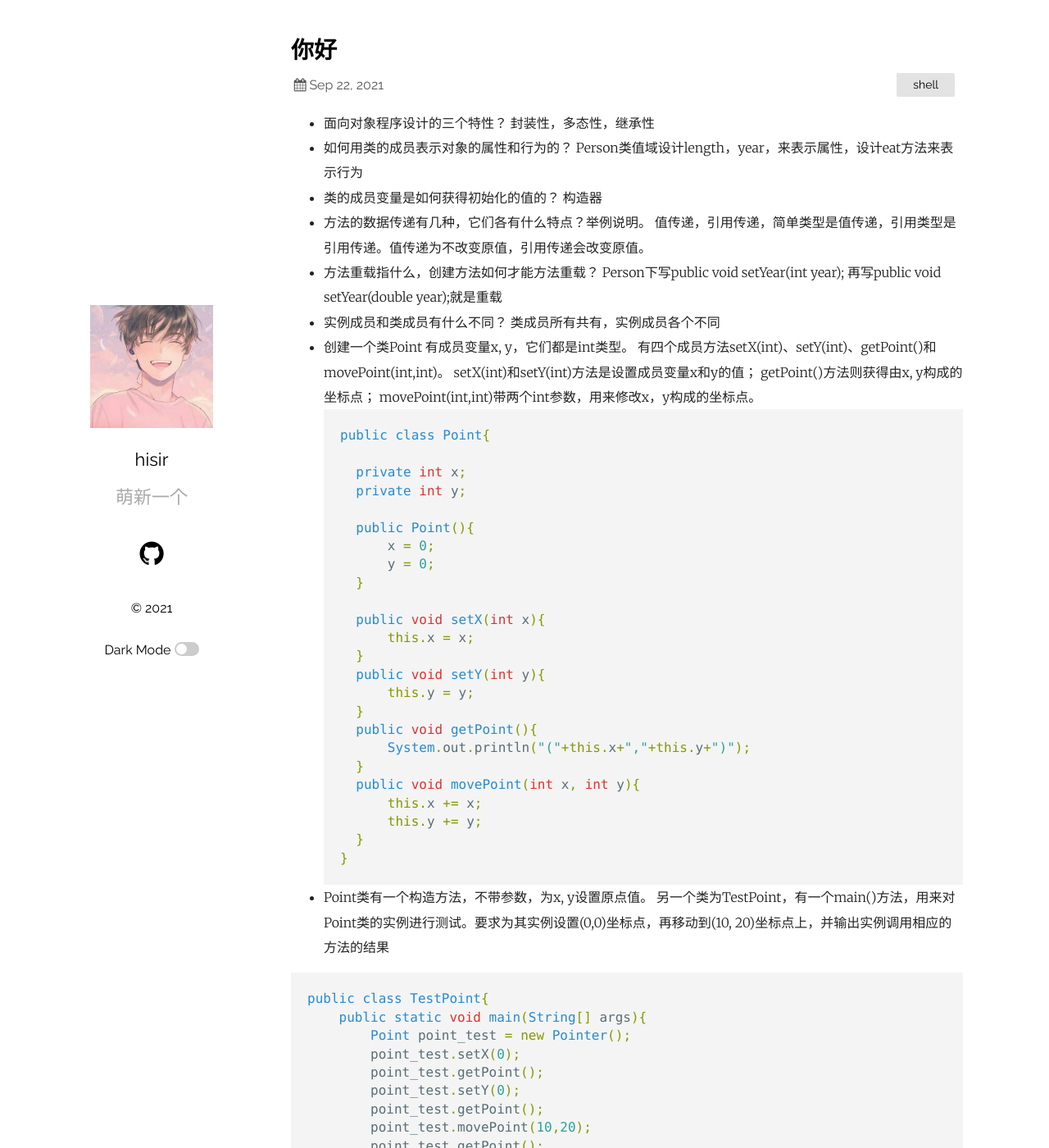
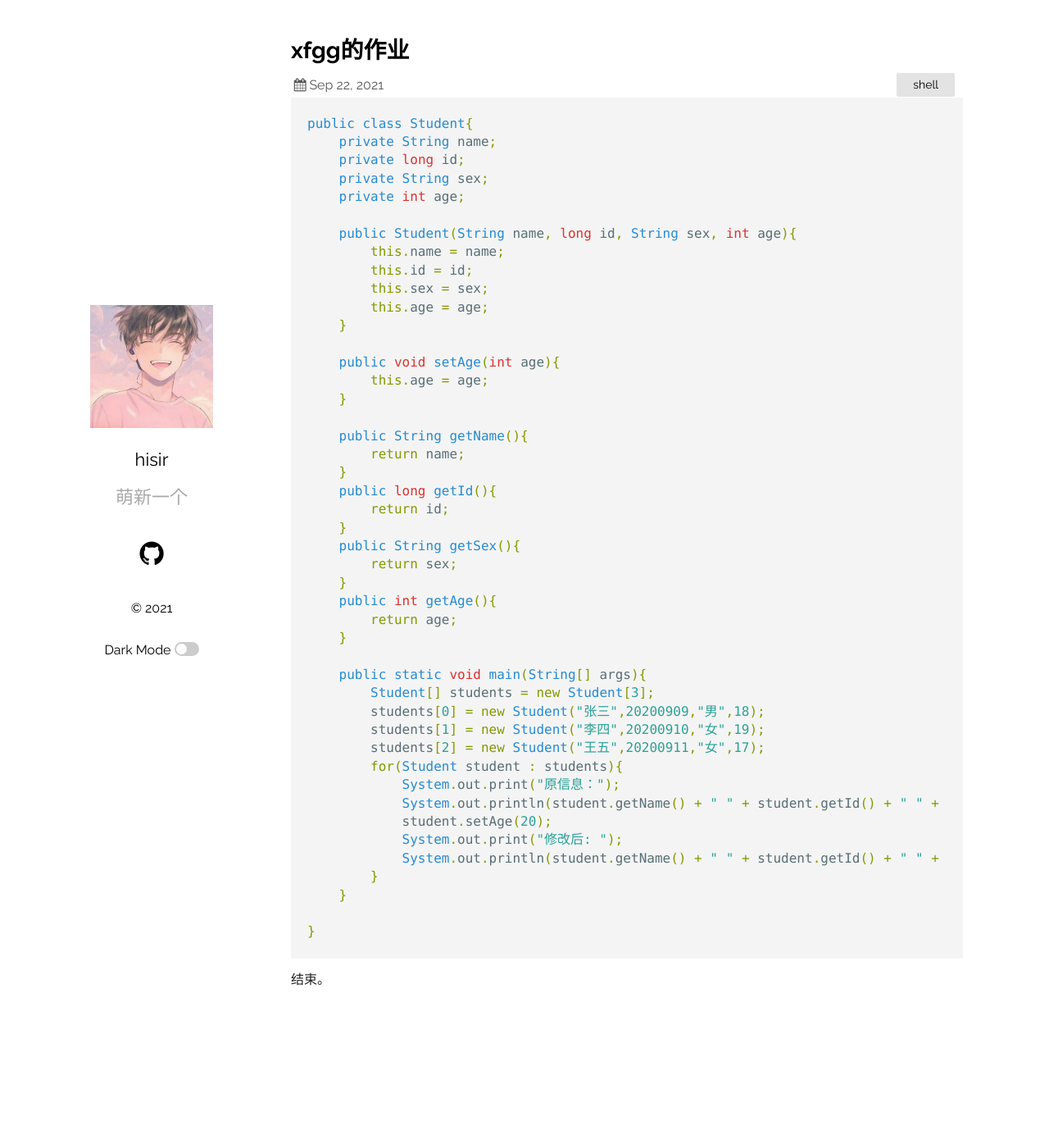
Before and after one commit to Hisir0909/Hisir0909.github.io, a Jekyll site: the page built from _posts/2021-9-22-my-work.markdown, in a window 1280 px wide and 1400 px high. Shown: the whole window at 82% size. Built offline with Jekyll 4.4.1, drawn with Linux system fonts in a browser that asks for light colours.

Commit message:
Update 2021-9-22-my-work.markdown

````diff
--- a/_posts/2021-9-22-my-work.markdown
+++ b/_posts/2021-9-22-my-work.markdown
@@ -1,68 +1,56 @@
 ---
 layout: post
-title: "你好"
+title: "xfgg的作业"
 data: 2021-9-21 22:13:55 CST
 categories: shell
 ---
-* 面向对象程序设计的三个特性？
-封装性，多态性，继承性
-* 如何用类的成员表示对象的属性和行为的？
-Person类值域设计length，year，来表示属性，设计eat方法来表示行为
-* 类的成员变量是如何获得初始化的值的？
-构造器
-* 方法的数据传递有几种，它们各有什么特点？举例说明。
-值传递，引用传递，简单类型是值传递，引用类型是引用传递。值传递为不改变原值，引用传递会改变原值。
-* 方法重载指什么，创建方法如何才能方法重载？
-Person下写public void setYear(int year); 再写public void setYear(double year);就是重载
-* 实例成员和类成员有什么不同？
- 类成员所有共有，实例成员各个不同
-* 创建一个类Point
-有成员变量x, y，它们都是int类型。
-有四个成员方法setX(int)、setY(int)、getPoint()和movePoint(int,int)。
-setX(int)和setY(int)方法是设置成员变量x和y的值；
-getPoint()方法则获得由x, y构成的坐标点；
-movePoint(int,int)带两个int参数，用来修改x，y构成的坐标点。
+
 ```java
-public class Point{
+public class Student{
+    private String name;
+    private long id;
+    private String sex;
+    private int age;
 
-    private int x;
-    private int y;
-
-    public Point(){
-        x = 0;
-        y = 0;
+    public Student(String name, long id, String sex, int age){
+        this.name = name;
+        this.id = id;
+        this.sex = sex;
+        this.age = age;
     }
 
-    public void setX(int x){
-        this.x = x;
+    public void setAge(int age){
+        this.age = age;
     }
-    public void setY(int y){
-        this.y = y;
+
+    public String getName(){
+        return name;
     }
-    public void getPoint(){
-        System.out.println("("+this.x+","+this.y+")");
+    public long getId(){
+        return id;
     }
-    public void movePoint(int x, int y){
-        this.x += x;
-        this.y += y;
+    public String getSex(){
+        return sex;
     }
+    public int getAge(){
+        return age;
+    }
+
+    public static void main(String[] args){
+        Student[] students = new Student[3];
+        students[0] = new Student("张三",20200909,"男",18);
+        students[1] = new Student("李四",20200910,"女",19);
+        students[2] = new Student("王五",20200911,"女",17);
+        for(Student student : students){
+            System.out.print("原信息：");
+            System.out.println(student.getName() + " " + student.getId() + " " + student.getSex() + " " + student.getAge());
+            student.setAge(20);
+            System.out.print("修改后: ");
+            System.out.println(student.getName() + " " + student.getId() + " " + student.getSex() + " " + student.getAge());
+        }
+    }
+
 }
 ```
-* Point类有一个构造方法，不带参数，为x, y设置原点值。
-另一个类为TestPoint，有一个main()方法，用来对Point类的实例进行测试。要求为其实例设置(0,0)坐标点，再移动到(10, 20)坐标点上，并输出实例调用相应的方法的结果
 
-```java
-public class TestPoint{
-    public static void main(String[] args){
-        Point point_test = new Pointer();
-        point_test.setX(0);
-        point_test.getPoint();
-        point_test.setY(0);
-        point_test.getPoint();
-        point_test.movePoint(10,20);
-        point_test.getPoint();
-    }
-}
-
-```
-结束啦
+结束。
````
